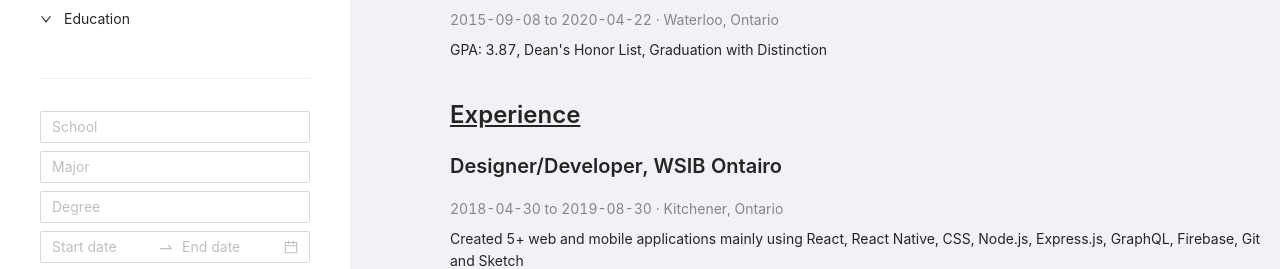
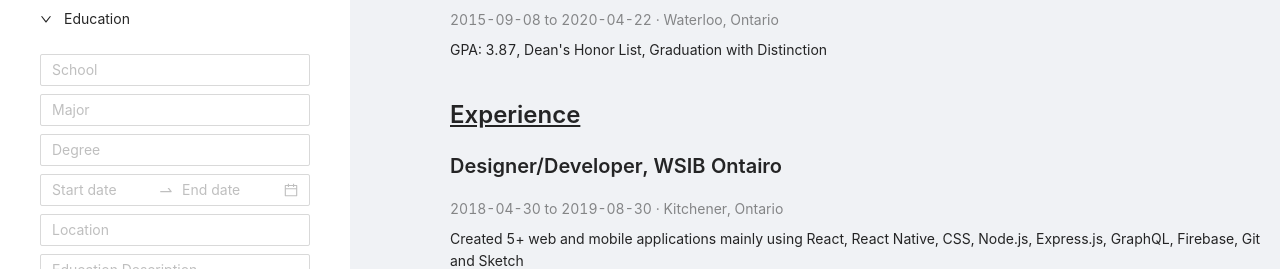
Before and after one commit to irnkwon/resume-maker, a React (Create React App) app: page / in a window 1280 px wide. Shown: the part 531-800 px from the top of the page. Built offline with nearby package versions, Linux system fonts and the light colour scheme.

Commit message:
Fixed key element in addEducation function

```diff
--- a/src/App.js
+++ b/src/App.js
@@ -7,7 +7,8 @@ import { Card,
   Layout,
   Typography,
   Select,
-  Button
+  Button,
+  Divider
 } from 'antd';
 
 import {
@@ -78,15 +79,15 @@ class App extends React.Component {
       this.setState({ companyEndDate: dateString[1] });
     } else {
       const value = e.target.value;
-      this.setState({ [e.target.name]: value });
+      const name = e.target.name;
+      this.setState({ [name]: value });
     }
   }
 
   addEducation = () => {
-    let curKey = this.state.key;
     this.setState(prevState => ({
       education: [...prevState.education, {
-        key: curKey + 1,
+        key: prevState.education[prevState.education.length - 1].key + 1,
         schoolName: "",
         major: "",
         degree: "",
@@ -96,7 +97,6 @@ class App extends React.Component {
         eduDesc: ""
       }]
     }));
-    console.log(this.state.education);
   }
 
   render() {
@@ -153,7 +153,10 @@ class App extends React.Component {
                     ) : i.header === "Education" ? (
                       <Space direction="vertical">
                         {this.state.education.map((i) => (
-                          <Education key={i.key} />
+                          <React.Fragment>
+                            {i.key !== 1 ? <Divider /> : null}
+                            <Education handleChange={this.handleChange} />
+                          </React.Fragment>
                         ))}
                         <Button type="link" onClick={this.addEducation}>Add More Education</Button>
                       </Space>
--- a/src/Components/Education.js
+++ b/src/Components/Education.js
@@ -1,20 +1,20 @@
 import React from 'react';
-import { Input, DatePicker, Space, Divider } from 'antd';
+import { Input, DatePicker, Space } from 'antd';
 
 export class Education extends React.Component {
     render() {
         const { RangePicker } = DatePicker;
         const { TextArea } = Input;
-        return(
+        const { handleChange } = this.props;
+        return (
             <Space direction="vertical">
-                <Divider />
-                <Input name="schoolName" placeholder="School" onChange={this.handleChange}></Input>
-                <Input name="major" placeholder="Major" onChange={this.handleChange}></Input>
-                <Input name="degree" placeholder="Degree" onChange={this.handleChange}></Input>
+                <Input name="schoolName" placeholder="School" onChange={handleChange}></Input>
+                <Input name="major" placeholder="Major" onChange={handleChange}></Input>
+                <Input name="degree" placeholder="Degree" onChange={handleChange}></Input>
                 <RangePicker bordered={true} onChange={(date, dateString) =>
-                this.handleChange(date, dateString, "schoolDate")} />
-                <Input name="schoolLocation" placeholder="Location" onChange={this.handleChange}></Input>
-                <TextArea name="eduDesc" placeholder="Education Description" onChange={this.handleChange}></TextArea>
+                handleChange(date, dateString, "schoolDate")} />
+                <Input name="schoolLocation" placeholder="Location" onChange={handleChange}></Input>
+                <TextArea name="eduDesc" placeholder="Education Description" onChange={handleChange}></TextArea>
             </Space>
         );
     }
```
